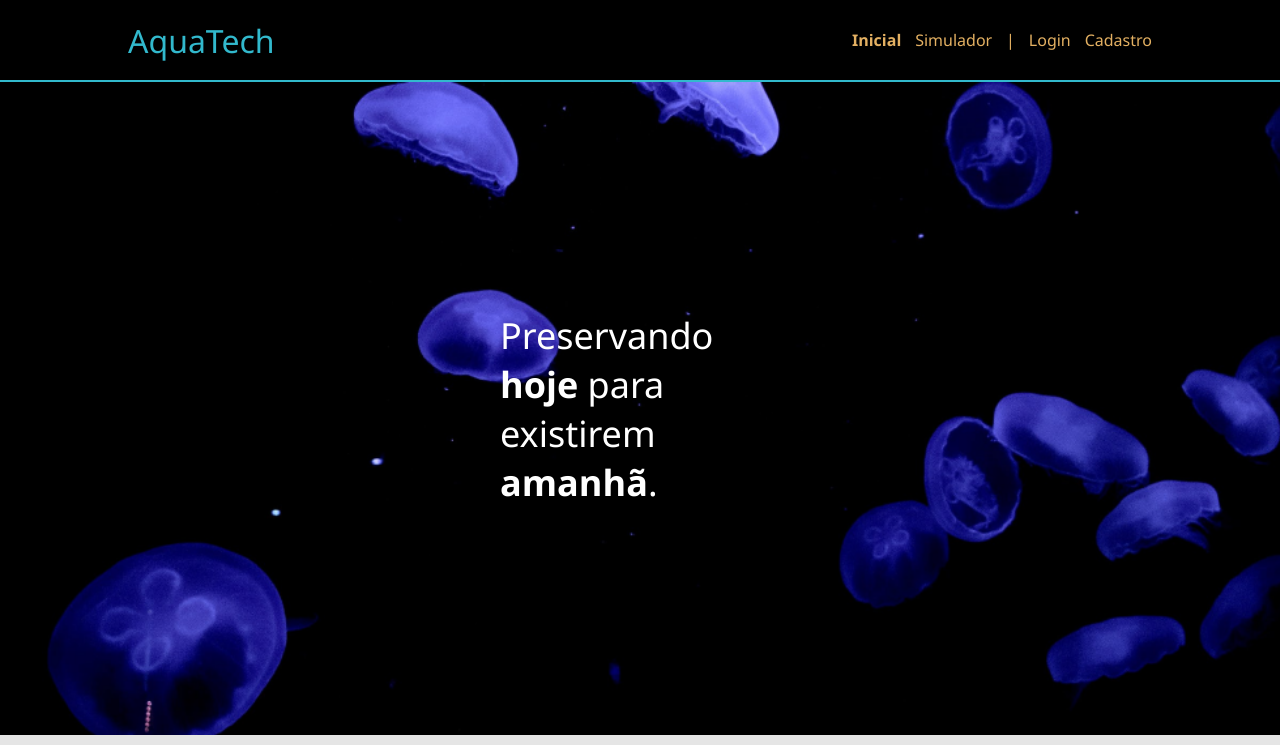
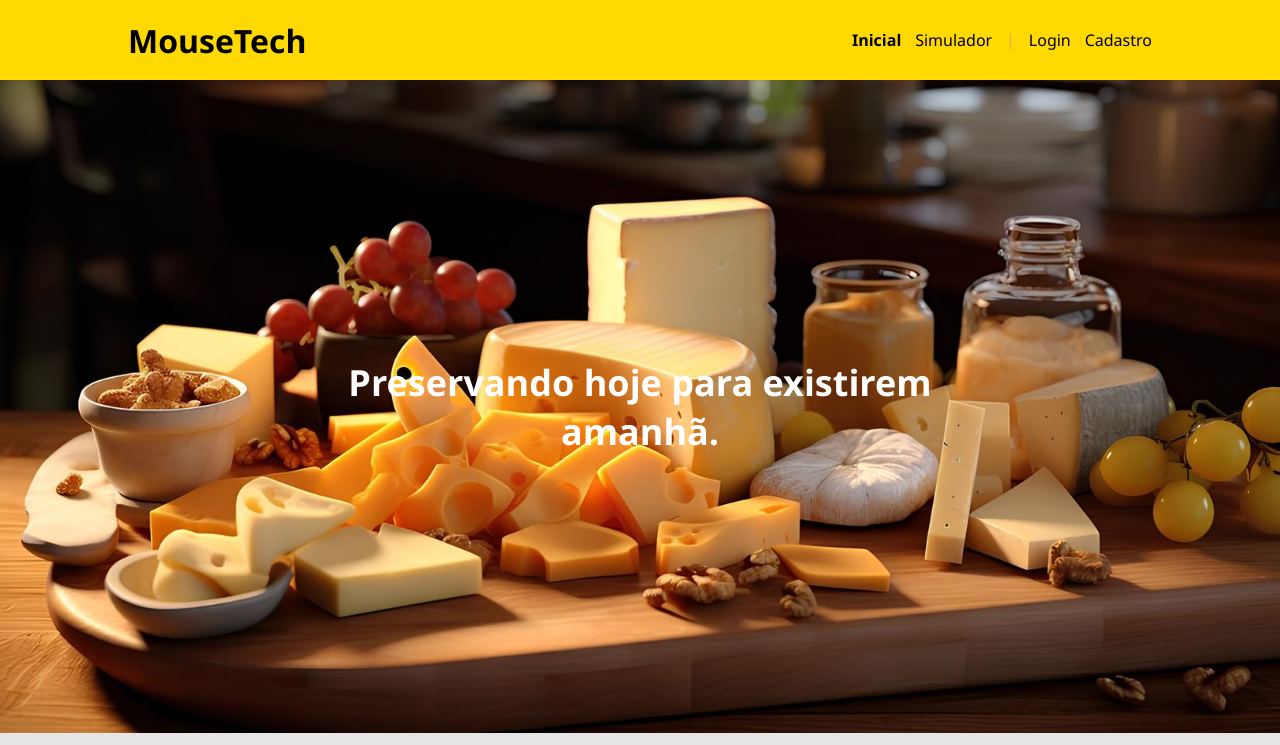
Before and after one commit to matheusrabellosantos/MouseTech, a website: page site/public/index.html in a window 1280 px wide. Shown: the top 745 px of the page. Drawn offline with Linux system fonts and the light colour scheme.

Commit message:
Alterando design tela inicia

```diff
--- a/site/public/css/estilo.css
+++ b/site/public/css/estilo.css
@@ -21,18 +21,19 @@ body {
 
 .header {
   height: var(--tamanho-header);
-  border-bottom: 2px solid #32b9cd;
+  background-color: #FFD900;
 }
 
 .header .container {
   justify-content: space-between;
   align-items: center;
   height: 100%;
+  color: black;
 }
 
 .header a {
   text-decoration: none;
-  color: #e3b062;
+  color: black;
 }
 
 .agora {
@@ -49,31 +50,37 @@ body {
 }
 
 .titulo {
-  color: #32b9cd;
+  color: black;
   width: fit-content;
-  font-weight: 500;
+  font-weight: 700;
+
 }
 
 .header h1 {
   margin: 0;
+  font-weight: 700;
 }
 
 .banner {
   height: var(--tamanho-banner);
-  background-image: url('../assets/imgs/bg-jelly-fish-para-home.png');
-  background-size: cover;
+  background: url('../assets/imgs/queijoBackground.jpeg') center no-repeat;
+  background-size: cover ;
+  max-width: 100%;
 }
 
 .banner .container {
   justify-content: center;
   align-items: center;
+  justify-content: center;
   height: 100%;
 }
 
 .banner .container p {
   font-size: 36px;
   color: white;
-  width: 280px;
+  font-weight: 700;
+  text-align: center;
+  width: 60%
 }
 
 .banner .container span {
@@ -237,7 +244,7 @@ body {
 .footer {
   height: var(--tamanho-footer);
   width: 100%;
-  background-color: #32b9cd;
+  background-color: black;
   color: #fff;
 }
 
--- a/site/public/index.html
+++ b/site/public/index.html
@@ -6,11 +6,11 @@
     <meta http-equiv="X-UA-Compatible" content="IE=edge">
     <meta name="viewport" content="width=device-width, initial-scale=1.0">
 
-    <title>AquaTech | Página Inicial</title>
+    <title>MouseTech | Página Inicial</title>
 
     <script src="./js/sessao.js"></script>
 
-    <link rel="icon" href="./assets/icon/favicon2.ico">
+    <link rel="icon" href="./assets/icon/favicon2.png">
     <link rel="stylesheet" href="./css/estilo.css">
     <link rel="preconnect" href="https://fonts.gstatic.com">
     <!-- <link
@@ -21,7 +21,7 @@
 <body>
     <div class="header">
       <div class="container">
-        <h1 class="titulo">AquaTech</h1>
+        <h1 class="titulo">MouseTech</h1>
         <ul class="navbar">
           <li class="agora">
             <a href="#">Inicial</a>
@@ -77,7 +77,6 @@
     <div class="footer">
       <div class="container">
         <h4>Feito com amor por aluno &hearts; SPTech &copy; 2023</h4>
-        <span class="version">v1.0.0</span>
       </div>
     </div>
   </body>
```
Also changed, not shown: site/public/assets/icon/favicon2.ico (deleted), site/public/assets/icon/favicon2.png, site/public/assets/imgs/missao.png, site/public/assets/imgs/queijoBackground.jpeg (added).
